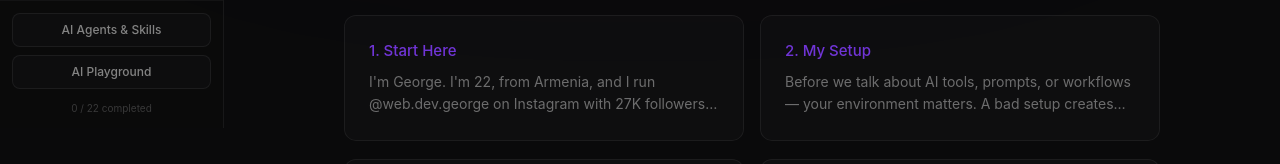
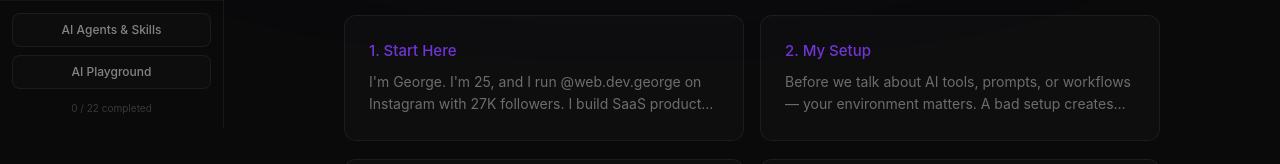
Before and after one commit to WebDevPeterGriffin/The-VibeCode-Bible, a Next.js app: page / in a window 1280 px wide. Shown: the part 708-872 px from the top of the page. Built offline with nearby package versions, Linux system fonts and the light colour scheme.

Commit message:
content: update getting started section

```diff
--- a/src/data/categories/01-getting-started.ts
+++ b/src/data/categories/01-getting-started.ts
@@ -12,7 +12,7 @@ export const category: Category = {
             "blocks": [
                 {
                     "type": "p",
-                "text": "I'm George. I'm 22, from Armenia, and I run @web.dev.george on Instagram with 27K followers. I build SaaS products, I do client work, and I vibe code basically everything."
+                    "text": "I'm George. I'm 25, and I run @web.dev.george on Instagram with 27K followers. I build SaaS products, I do client work, and I vibe code basically everything."
                 },
                 {
                     "type": "p",
```
Lines whose indentation alone changed are shown as unchanged.
